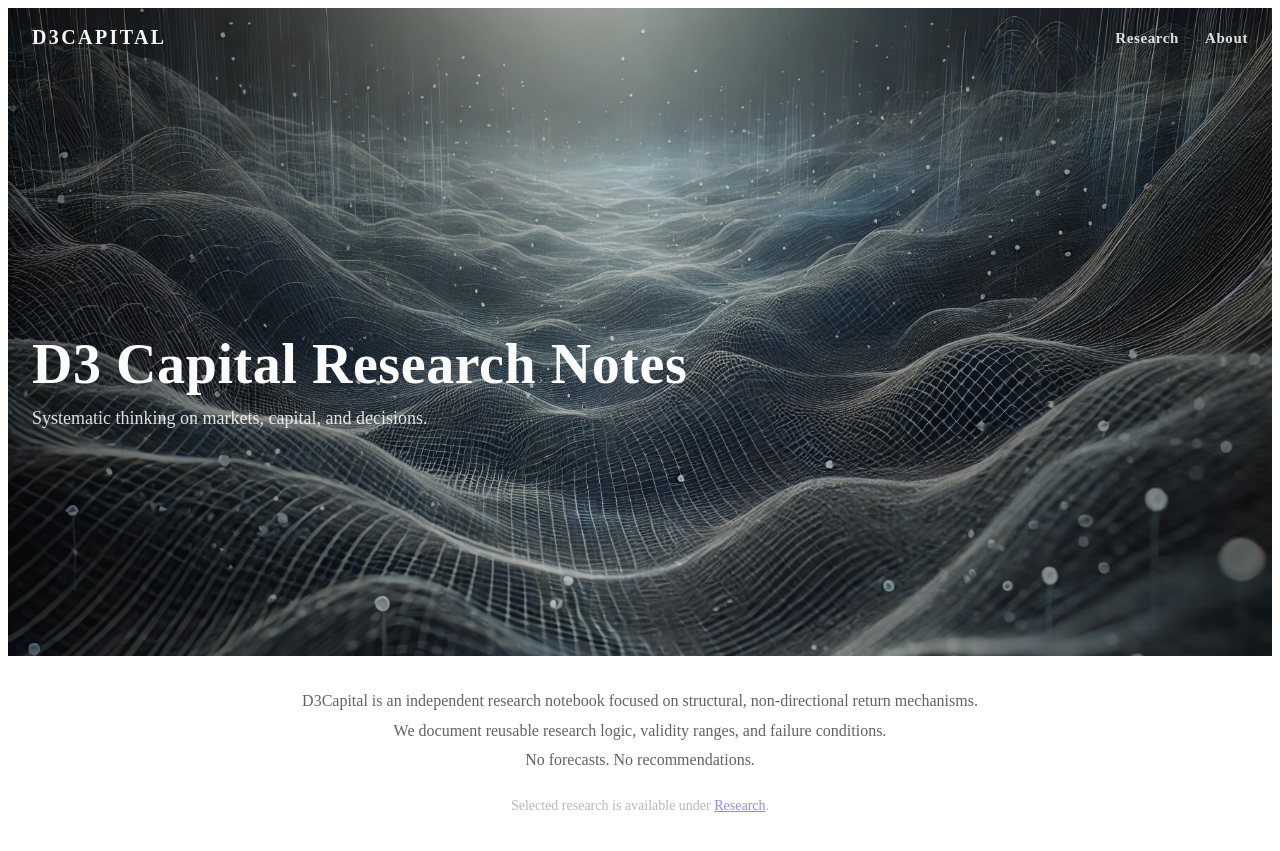
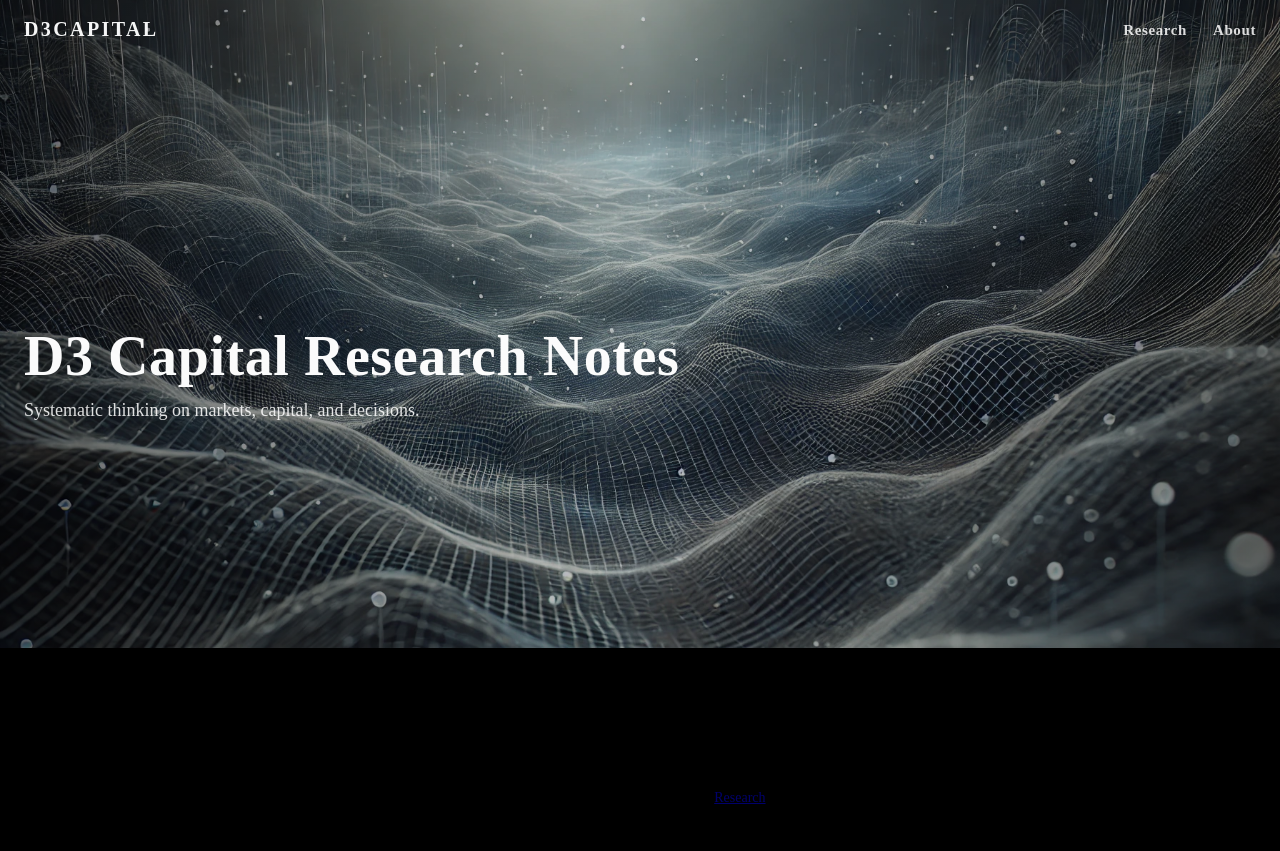
Before and after one commit to D3Capital/D3Capital.github.io, a Jekyll site: the page built from index.md, in a window 1280 px wide. Shown: the top 851 px of the page. Built offline with Jekyll 4.4.1, drawn with Linux system fonts in a browser that asks for light colours.

Commit message:
fix hero edge-to-edge layout on mobile

```diff
--- a/_layouts/home.html
+++ b/_layouts/home.html
@@ -1,4 +1,32 @@
 <style>
+  /* Hard reset for true edge-to-edge hero */
+html, body {
+  margin: 0 !important;
+  padding: 0 !important;
+  width: 100%;
+  height: 100%;
+  overflow-x: hidden;
+  background: #000;
+}
+
+/* If your theme adds wrappers, neutralize them on home */
+.page-content, .wrapper, .container, main {
+  margin: 0 !important;
+  padding: 0 !important;
+  max-width: none !important;
+}
+
+/* Use 100% not 100vw to avoid mobile scrollbar gap */
+.hero {
+  width: 100% !important;
+  margin: 0 !important;
+  border-radius: 0 !important;
+}
+
+/* Remove any img inline gap */
+.hero-img {
+  display: block;
+}
   /* Home only */
   .home-hero {
     position: relative;
```
